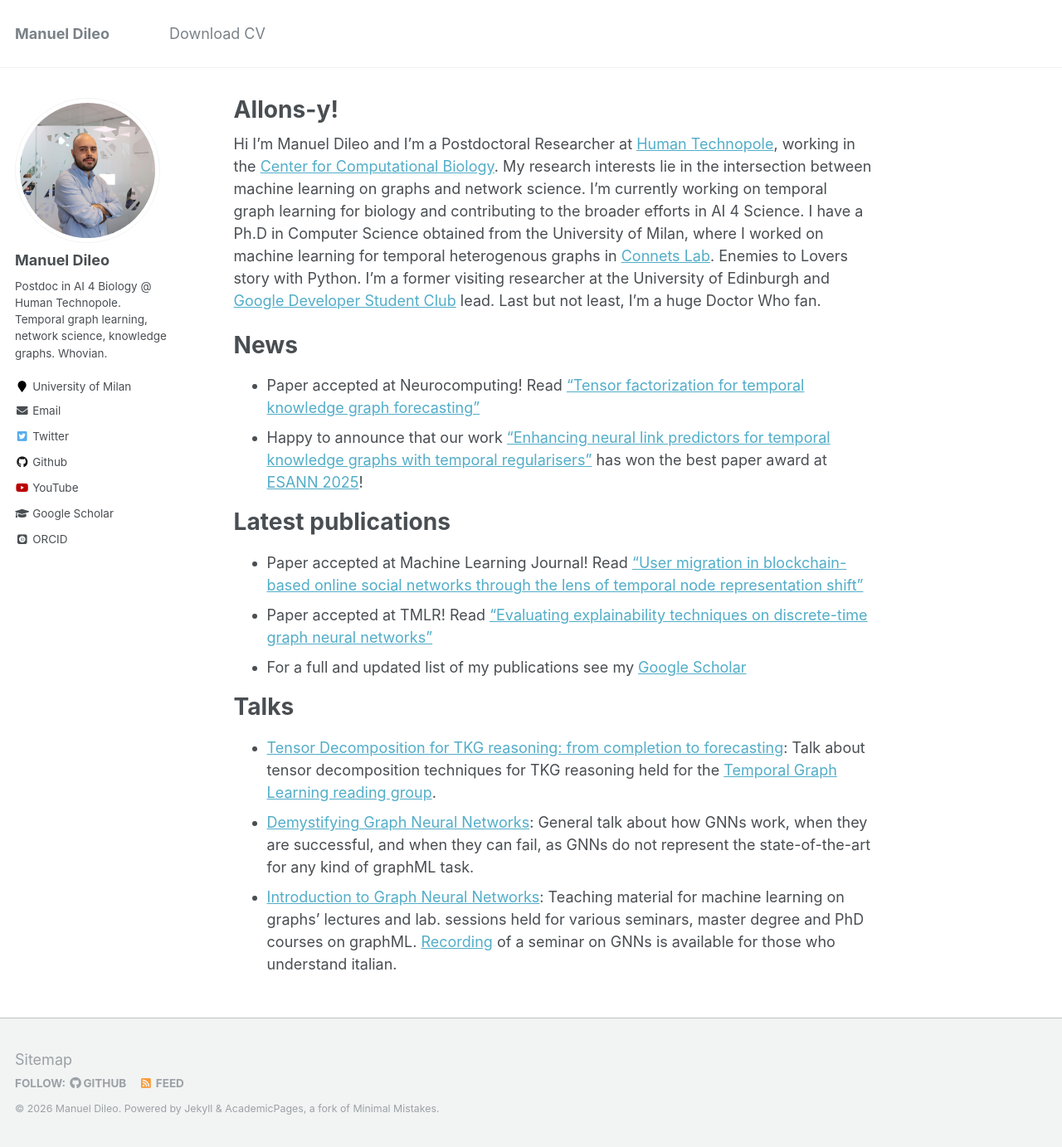
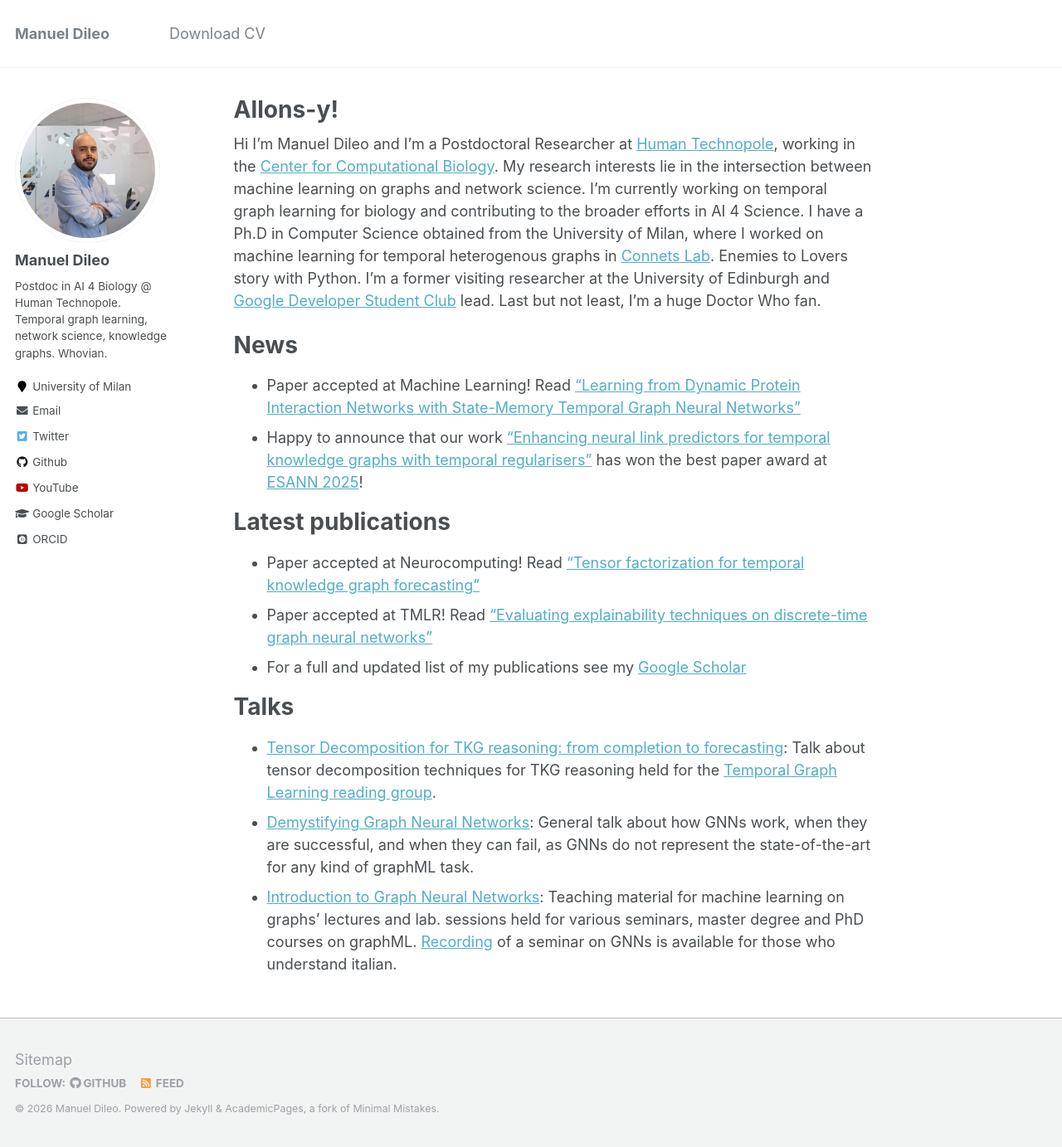
Before and after one commit to manuel-dileo/manuel-dileo.github.io, a Jekyll site: the page built from _pages/about.md, in a window 1280 px wide and 1383 px high. Shown: the whole window at 83% size. Built offline with Jekyll 4.4.1, drawn with Linux system fonts in a browser that asks for light colours; some web fonts are replaced.

Commit message:
Update about.md

```diff
--- a/_pages/about.md
+++ b/_pages/about.md
@@ -12,13 +12,13 @@ Hi I'm Manuel Dileo and I'm a Postdoctoral Researcher at [Human Technopole](http
 
 News
 ======
-- Paper accepted at Neurocomputing! Read ["Tensor factorization for temporal knowledge graph forecasting"](https://www.sciencedirect.com/science/article/abs/pii/S0925231226002432)
+- Paper accepted at Machine Learning! Read ["Learning from Dynamic Protein Interaction Networks with State-Memory Temporal Graph Neural Networks"](https://link.springer.com/article/10.1007/s10994-026-07122-x)
 - Happy to announce that our work ["Enhancing neural link predictors for temporal knowledge graphs with temporal regularisers"](https://doi.org/10.14428/esann/2025.ES2025-28) has won the best paper award at [ESANN 2025](www.esann.org/)!
 
 
 Latest publications
 ======
-- Paper accepted at Machine Learning Journal! Read ["User migration in blockchain-based online social networks through the lens of temporal node representation shift"](https://link.springer.com/article/10.1007/s10994-025-06905-y)
+- Paper accepted at Neurocomputing! Read ["Tensor factorization for temporal knowledge graph forecasting"](https://www.sciencedirect.com/science/article/abs/pii/S0925231226002432)
 - Paper accepted at TMLR! Read ["Evaluating explainability techniques on discrete-time graph neural networks"](https://openreview.net/forum?id=JzmXo0rfry)
 - For a full and updated list of my publications see my [Google Scholar](https://scholar.google.com/citations?user=g6FUHEgAAAAJ&hl=it)
 
```
